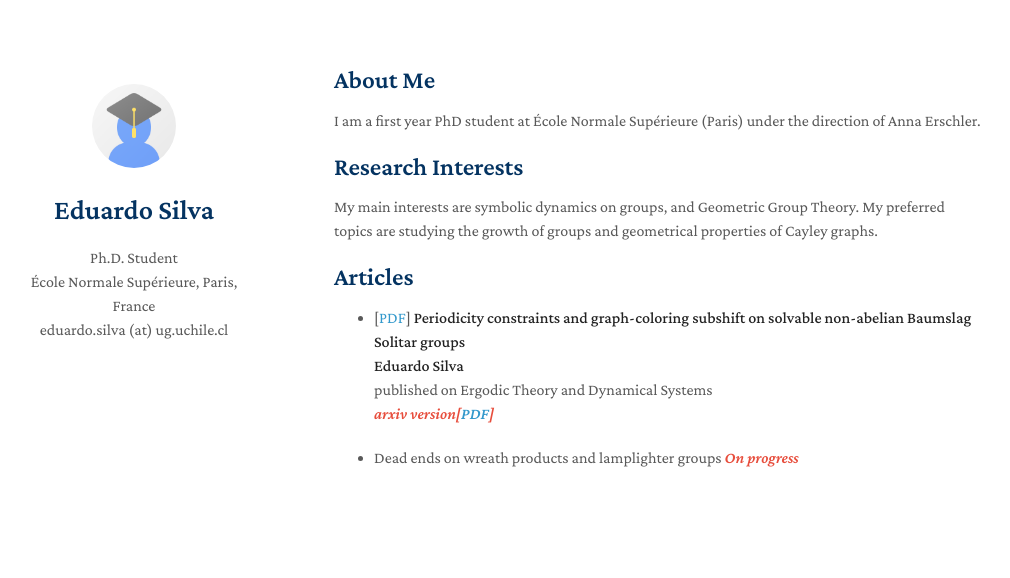
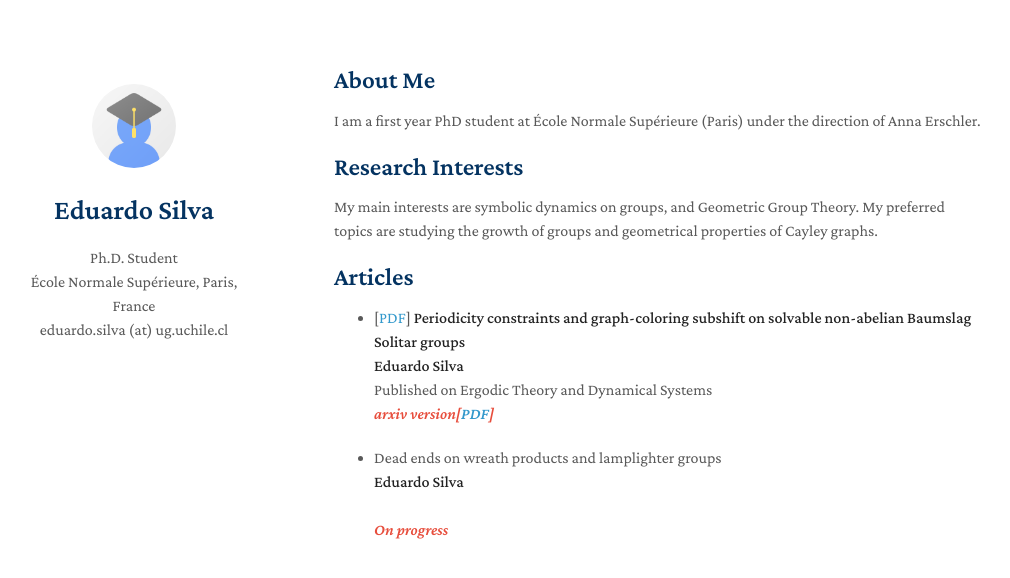
Before and after one commit to edoasd/esilvaa, a Jekyll site: the page built from index.md, in a window 1280 px wide. Shown: the top 578 px of the page, without its empty margins (136-1146 px from the left). Built offline with Jekyll 4.4.1, drawn with Linux system fonts in a browser that asks for light colours; nearby versions of some CDN libraries; a style sheet for code colours, icons or effects is not loaded.

Commit message:
Update index.md

```diff
--- a/index.md
+++ b/index.md
@@ -33,12 +33,16 @@ My main interests are symbolic dynamics on groups, and Geometric Group Theory. M
   <br>
   **Eduardo Silva**
   <br>
-published on Ergodic Theory and Dynamical Systems
+Published on Ergodic Theory and Dynamical Systems
   <br>
   <strong><i style="color:#e74d3c">arxiv version[[PDF](https://arxiv.org/abs/2103.04414)] </i></strong>
 
 
 - Dead ends on wreath products and lamplighter groups
+<br>
+  **Eduardo Silva**
+  <br>
+ <br>
  <strong><i style="color:#e74d3c"> On progress </i></strong>
 
 <!--##
```
